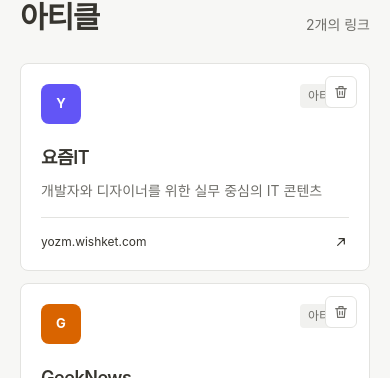
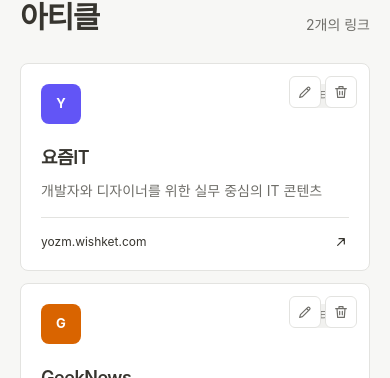
Before and after one commit to shin-kaku/onebite-link, a Next.js app: page /folder/articles in a window 390 px wide. Shown: the part 194-572 px from the top of the page. Built offline with nearby package versions, Linux system fonts and the light colour scheme.

Commit message:
링크 수정 기능 구현

```diff
--- a/app/folder/[folderId]/page.tsx
+++ b/app/folder/[folderId]/page.tsx
@@ -27,7 +27,7 @@
           <div className="mx-auto max-w-[720px]">
           <div className="mb-7 flex items-end justify-between">
             <div><p className="mb-2 text-xs font-semibold tracking-[0.1em] text-[var(--accent)]">폴더</p><h1 className="text-[30px] font-bold leading-[1.2] tracking-[-0.04em]"><FolderTitle folderId={folder.id} fallback={folder.name} /></h1></div>
-            <span className="text-[14px] text-[var(--text-sub)]"><BookmarkCount baseKeys={folderBookmarks.map((bookmark) => bookmark.url)} folderId={folder.id} /></span>
+            <span className="text-[14px] text-[var(--text-sub)]"><BookmarkCount folderId={folder.id} /></span>
           </div>
           <BookmarkGrid items={folderBookmarks} folderId={folder.id} />
           </div>
--- a/app/globals.css
+++ b/app/globals.css
@@ -26,7 +26,7 @@
 a { color: inherit; text-decoration: none; }
 button, input, select { font: inherit; }
 
-.nav-hover, .card-hover, .secondary-hover, .primary-hover, .external-hover, .delete-hover, .folder-action-button, .bookmark-delete-button {
+.nav-hover, .card-hover, .secondary-hover, .primary-hover, .external-hover, .delete-hover, .folder-action-button, .bookmark-action-button {
   transition: color .15s ease, background-color .15s ease, border-color .15s ease, transform .15s ease;
 }
 .nav-hover:not(.nav-active):hover, .secondary-hover:hover { background: var(--hover-bg); }
@@ -49,10 +49,12 @@
 .folder-row:focus-within .folder-count { opacity: 0; }
 .folder-action-button:hover { background: #e8e8e5; color: var(--text); }
 .folder-action-button:last-child:hover { background: var(--error-bg); color: var(--error); }
-.bookmark-delete-button { opacity: 0; pointer-events: none; }
-.bookmark-card:hover .bookmark-delete-button,
-.bookmark-card:focus-within .bookmark-delete-button { opacity: 1; pointer-events: auto; }
-.bookmark-delete-button:hover { border-color: var(--error); background: var(--error-bg); color: var(--error); }
+.bookmark-actions { display: flex; gap: 4px; opacity: 0; pointer-events: none; }
+.bookmark-action-button { display: grid; width: 32px; height: 32px; place-items: center; border: 1px solid var(--border); border-radius: 6px; background: var(--surface); color: var(--text-sub); cursor: pointer; }
+.bookmark-card:hover .bookmark-actions,
+.bookmark-card:focus-within .bookmark-actions { opacity: 1; pointer-events: auto; }
+.bookmark-action-button:hover { background: var(--hover-bg); color: var(--text); }
+.bookmark-action-button:last-child:hover { border-color: var(--error); background: var(--error-bg); color: var(--error); }
 
 .site-react { background: #087ea4; }
 .site-nextjs { background: #262626; }
@@ -64,7 +66,7 @@
 .site-arena { background: #245cff; }
 
 input::placeholder { color: var(--placeholder); }
-input:focus, select:focus {
+input:focus, select:focus, textarea:focus {
   border-color: var(--accent);
   outline: 3px solid color-mix(in srgb, var(--accent) 16%, transparent);
   outline-offset: 0;
@@ -75,5 +77,5 @@
   .mobile-scroll { overflow-x: auto; scrollbar-width: none; }
   .mobile-scroll::-webkit-scrollbar { display: none; }
   .folder-actions { opacity: 1; pointer-events: auto; }
-  .bookmark-delete-button { opacity: 1; pointer-events: auto; }
+  .bookmark-actions { opacity: 1; pointer-events: auto; }
 }
--- a/app/page.tsx
+++ b/app/page.tsx
@@ -2,7 +2,6 @@
 import { BookmarkGrid } from "@/components/BookmarkGrid";
 import { Sidebar } from "@/components/Sidebar";
 import { BookmarkCount } from "@/components/BookmarkCount";
-import { bookmarks } from "@/data/bookmarks";
 
 export default function Home() {
   return (
@@ -14,7 +13,7 @@
           <div className="mx-auto max-w-[720px]">
           <div className="mb-7 flex items-end justify-between">
             <div><p className="mb-2 text-xs font-semibold tracking-[0.1em] text-[var(--accent)]">내 컬렉션</p><h1 className="text-[30px] font-bold leading-[1.2] tracking-[-0.04em]">모든 링크</h1></div>
-            <span className="text-[14px] text-[var(--text-sub)]"><BookmarkCount baseKeys={bookmarks.map((bookmark) => bookmark.url)} /></span>
+            <span className="text-[14px] text-[var(--text-sub)]"><BookmarkCount /></span>
           </div>
           <BookmarkGrid />
           </div>
--- a/components/BookmarkCount.tsx
+++ b/components/BookmarkCount.tsx
@@ -1,10 +1,11 @@
 "use client";
 
 import { useFolders } from "./FolderProvider";
+import { bookmarks } from "@/data/bookmarks";
 
-export function BookmarkCount({ baseKeys, folderId }: { baseKeys: readonly string[]; folderId?: string }) {
-  const { savedBookmarks, deletedBookmarkKeys } = useFolders();
+export function BookmarkCount({ folderId }: { folderId?: string }) {
+  const { savedBookmarks, deletedBookmarkKeys, bookmarkOverrides } = useFolders();
   const addedCount = folderId ? savedBookmarks.filter((bookmark) => bookmark.folderId === folderId).length : savedBookmarks.length;
-  const baseCount = baseKeys.filter((key) => !deletedBookmarkKeys.includes(key)).length;
+  const baseCount = bookmarks.filter((bookmark) => !deletedBookmarkKeys.includes(bookmark.url) && (!folderId || (bookmarkOverrides[bookmark.url]?.folderId ?? bookmark.folderId) === folderId)).length;
   return <>{baseCount + addedCount}개의 링크</>;
 }
--- a/components/BookmarkGrid.tsx
+++ b/components/BookmarkGrid.tsx
@@ -1,6 +1,6 @@
 "use client";
 
-import { ArrowIcon, TrashIcon } from "./icons";
+import { ArrowIcon, PencilIcon, TrashIcon } from "./icons";
 import { bookmarks, folders } from "@/data/bookmarks";
 import { useFolders, type SavedBookmark } from "./FolderProvider";
 
@@ -12,18 +12,26 @@
 }
 
 function BookmarkCard({ bookmark }: { bookmark: BookmarkItem }) {
-  const { customFolders, renamedFolders, requestDeleteBookmark } = useFolders();
-  const defaultFolder = folders.find((item) => item.id === bookmark.folderId);
-  const customFolder = customFolders.find((item) => item.id === bookmark.folderId);
+  const { customFolders, renamedFolders, bookmarkOverrides, requestDeleteBookmark, requestEditBookmark } = useFolders();
+  const isSaved = isSavedBookmark(bookmark);
+  const key = isSaved ? bookmark.id : bookmark.url;
+  const override = isSaved ? undefined : bookmarkOverrides[key];
+  const title = override?.title ?? bookmark.title;
+  const description = override?.description ?? bookmark.description;
+  const folderId = override?.folderId ?? bookmark.folderId;
+  const defaultFolder = folders.find((item) => item.id === folderId);
+  const customFolder = customFolders.find((item) => item.id === folderId);
   const folderName = customFolder?.name ?? (defaultFolder ? renamedFolders[defaultFolder.id] ?? defaultFolder.name : "폴더 없음");
-  const isSaved = isSavedBookmark(bookmark);
   const href = /^https?:\/\//i.test(bookmark.url) ? bookmark.url : `https://${bookmark.url}`;
   const displayUrl = bookmark.url.replace(/^https?:\/\//i, "").replace(/\/$/, "");
   const iconClass = `site-${bookmark.title.toLowerCase().replace(".", "").replace("요즘it", "yozmit")}`;
 
   return (
     <article className="bookmark-card card-hover relative flex min-h-52 flex-col overflow-hidden rounded-lg border border-[var(--border)] bg-[var(--surface)]">
-      <button className="bookmark-delete-button absolute top-3 right-3 z-10 grid size-8 cursor-pointer place-items-center rounded-md border border-[var(--border)] bg-[var(--surface)] text-[var(--text-sub)]" type="button" aria-label={`${bookmark.title} 링크 삭제`} onClick={() => requestDeleteBookmark({ key: isSaved ? bookmark.id : bookmark.url, title: bookmark.title, isSaved })}><TrashIcon className="size-4"/></button>
+      <span className="bookmark-actions absolute top-3 right-3 z-10">
+        <button className="bookmark-action-button" type="button" aria-label={`${title} 링크 수정`} onClick={() => requestEditBookmark({ key, title, description, folderId, isSaved })}><PencilIcon className="size-4"/></button>
+        <button className="bookmark-action-button" type="button" aria-label={`${title} 링크 삭제`} onClick={() => requestDeleteBookmark({ key, title, isSaved })}><TrashIcon className="size-4"/></button>
+      </span>
       {isSaved && bookmark.thumbnail && (
         // eslint-disable-next-line @next/next/no-img-element
         <img className="h-44 w-full border-b border-[var(--border)] object-cover" src={bookmark.thumbnail} alt="" loading="lazy" referrerPolicy="no-referrer" />
@@ -32,10 +40,10 @@
         {isSaved ? (
           <>
             <div className="flex items-start justify-between gap-3">
-              <h2 className="min-w-0 flex-1 truncate text-lg font-semibold tracking-[-0.025em]">{bookmark.title}</h2>
+              <h2 className="min-w-0 flex-1 truncate text-lg font-semibold tracking-[-0.025em]">{title}</h2>
               <span className="shrink-0 rounded bg-[var(--hover-bg)] px-2 py-1 text-xs text-[var(--text-sub)]">{folderName}</span>
             </div>
-            <p className="mt-2 line-clamp-3 text-[14px] leading-relaxed text-[var(--text-sub)]">{bookmark.description}</p>
+            <p className="mt-2 line-clamp-3 text-[14px] leading-relaxed text-[var(--text-sub)]">{description}</p>
           </>
         ) : (
           <>
@@ -43,7 +51,7 @@
               <div className={`${iconClass} grid size-10 shrink-0 place-items-center rounded-lg text-[13px] font-bold text-white`}>{bookmark.initial}</div>
               <span className="truncate rounded bg-[var(--hover-bg)] px-2 py-1 text-xs text-[var(--text-sub)]">{folderName}</span>
             </div>
-            <div className="mt-5"><h2 className="line-clamp-2 text-lg font-semibold tracking-[-0.025em]">{bookmark.title}</h2><p className="mt-2 line-clamp-3 text-[14px] leading-relaxed text-[var(--text-sub)]">{bookmark.description}</p></div>
+            <div className="mt-5"><h2 className="line-clamp-2 text-lg font-semibold tracking-[-0.025em]">{title}</h2><p className="mt-2 line-clamp-3 text-[14px] leading-relaxed text-[var(--text-sub)]">{description}</p></div>
           </>
         )}
         <a className="external-hover mt-auto flex items-center justify-between gap-2 border-t border-[var(--border)] pt-4 text-xs text-[var(--text-sub)]" href={href} target="_blank" rel="noreferrer"><span className="truncate">{displayUrl}</span><ArrowIcon className="size-4 shrink-0" /></a>
@@ -53,9 +61,10 @@
 }
 
 export function BookmarkGrid({ items = bookmarks, folderId }: { items?: readonly DefaultBookmark[]; folderId?: string }) {
-  const { savedBookmarks, deletedBookmarkKeys } = useFolders();
+  const { savedBookmarks, deletedBookmarkKeys, bookmarkOverrides } = useFolders();
   const addedItems = folderId ? savedBookmarks.filter((bookmark) => bookmark.folderId === folderId) : savedBookmarks;
-  const visibleItems = items.filter((bookmark) => !deletedBookmarkKeys.includes(bookmark.url));
+  const sourceItems = folderId ? bookmarks.filter((bookmark) => (bookmarkOverrides[bookmark.url]?.folderId ?? bookmark.folderId) === folderId) : items;
+  const visibleItems = sourceItems.filter((bookmark) => !deletedBookmarkKeys.includes(bookmark.url));
   const allItems: BookmarkItem[] = [...visibleItems, ...addedItems];
 
   return <section className="grid grid-cols-1 gap-3 sm:grid-cols-2" id="all" aria-label="저장한 링크">{allItems.map((bookmark) => <BookmarkCard key={isSavedBookmark(bookmark) ? bookmark.id : bookmark.url} bookmark={bookmark}/>)}</section>;
--- a/components/FolderProvider.tsx
+++ b/components/FolderProvider.tsx
@@ -1,24 +1,28 @@
 "use client";
 
 import { createContext, useContext, useEffect, useRef, useState, useSyncExternalStore, type FormEvent, type ReactNode } from "react";
+import { folders } from "@/data/bookmarks";
 
 type CustomFolder = { id: string; name: string };
 export type SavedBookmark = { id: string; title: string; description: string; thumbnail: string | null; url: string; folderId: string };
 type FolderToDelete = CustomFolder & { isCustom: boolean };
 type FolderToEdit = FolderToDelete;
 type BookmarkToDelete = { key: string; title: string; isSaved: boolean };
-type FolderState = { customFolders: readonly CustomFolder[]; deletedFolderIds: readonly string[]; renamedFolders: Readonly<Record<string, string>>; savedBookmarks: readonly SavedBookmark[]; deletedBookmarkKeys: readonly string[] };
+export type BookmarkOverride = { title: string; description: string; folderId: string };
+type BookmarkToEdit = BookmarkOverride & { key: string; isSaved: boolean };
+type FolderState = { customFolders: readonly CustomFolder[]; deletedFolderIds: readonly string[]; renamedFolders: Readonly<Record<string, string>>; savedBookmarks: readonly SavedBookmark[]; deletedBookmarkKeys: readonly string[]; bookmarkOverrides: Readonly<Record<string, BookmarkOverride>> };
 type FolderContextValue = FolderState & {
   openFolderModal: () => void;
   requestDeleteFolder: (folder: FolderToDelete) => void;
   requestEditFolder: (folder: FolderToEdit) => void;
   addBookmark: (bookmark: Omit<SavedBookmark, "id">) => void;
   requestDeleteBookmark: (bookmark: BookmarkToDelete) => void;
+  requestEditBookmark: (bookmark: BookmarkToEdit) => void;
 };
 
 const STORAGE_KEY = "onebite-custom-folders";
 const CHANGE_EVENT = "onebite-folders-changed";
-const EMPTY_STATE: FolderState = { customFolders: [], deletedFolderIds: [], renamedFolders: {}, savedBookmarks: [], deletedBookmarkKeys: [] };
+const EMPTY_STATE: FolderState = { customFolders: [], deletedFolderIds: [], renamedFolders: {}, savedBookmarks: [], deletedBookmarkKeys: [], bookmarkOverrides: {} };
 const FolderContext = createContext<FolderContextValue | null>(null);
 
 let cachedRaw: string | null = null;
@@ -32,13 +36,14 @@
   try {
     const parsed = raw ? JSON.parse(raw) : EMPTY_STATE;
     cachedState = Array.isArray(parsed)
-      ? { customFolders: parsed, deletedFolderIds: [], renamedFolders: {}, savedBookmarks: [], deletedBookmarkKeys: [] }
+      ? { customFolders: parsed, deletedFolderIds: [], renamedFolders: {}, savedBookmarks: [], deletedBookmarkKeys: [], bookmarkOverrides: {} }
       : {
           customFolders: Array.isArray(parsed.customFolders) ? parsed.customFolders : [],
           deletedFolderIds: Array.isArray(parsed.deletedFolderIds) ? parsed.deletedFolderIds : [],
           renamedFolders: parsed.renamedFolders && typeof parsed.renamedFolders === "object" ? parsed.renamedFolders : {},
           savedBookmarks: Array.isArray(parsed.savedBookmarks) ? parsed.savedBookmarks : [],
           deletedBookmarkKeys: Array.isArray(parsed.deletedBookmarkKeys) ? parsed.deletedBookmarkKeys : [],
+          bookmarkOverrides: parsed.bookmarkOverrides && typeof parsed.bookmarkOverrides === "object" ? parsed.bookmarkOverrides : {},
         };
   } catch {
     cachedState = EMPTY_STATE;
@@ -66,22 +71,24 @@
   const [deleteTarget, setDeleteTarget] = useState<FolderToDelete | null>(null);
   const [editTarget, setEditTarget] = useState<FolderToEdit | null>(null);
   const [bookmarkDeleteTarget, setBookmarkDeleteTarget] = useState<BookmarkToDelete | null>(null);
+  const [bookmarkEditTarget, setBookmarkEditTarget] = useState<BookmarkToEdit | null>(null);
   const inputRef = useRef<HTMLInputElement>(null);
 
   useEffect(() => {
-    if (!isCreateOpen && !deleteTarget && !editTarget && !bookmarkDeleteTarget) return;
-    if (isCreateOpen || editTarget) inputRef.current?.focus();
+    if (!isCreateOpen && !deleteTarget && !editTarget && !bookmarkDeleteTarget && !bookmarkEditTarget) return;
+    if (isCreateOpen || editTarget || bookmarkEditTarget) inputRef.current?.focus();
     const closeOnEscape = (event: KeyboardEvent) => {
       if (event.key === "Escape") {
         setIsCreateOpen(false);
         setDeleteTarget(null);
         setEditTarget(null);
         setBookmarkDeleteTarget(null);
+        setBookmarkEditTarget(null);
       }
     };
     window.addEventListener("keydown", closeOnEscape);
     return () => window.removeEventListener("keydown", closeOnEscape);
-  }, [isCreateOpen, deleteTarget, editTarget, bookmarkDeleteTarget]);
+  }, [isCreateOpen, deleteTarget, editTarget, bookmarkDeleteTarget, bookmarkEditTarget]);
 
   function addFolder(event: FormEvent<HTMLFormElement>) {
     event.preventDefault();
@@ -127,13 +134,30 @@
     setBookmarkDeleteTarget(null);
   }
 
+  function editBookmark(event: FormEvent<HTMLFormElement>) {
+    event.preventDefault();
+    if (!bookmarkEditTarget) return;
+    const form = new FormData(event.currentTarget);
+    const updated: BookmarkOverride = {
+      folderId: String(form.get("folder")),
+      title: String(form.get("title") ?? "").trim(),
+      description: String(form.get("description") ?? "").trim(),
+    };
+    if (!updated.folderId || !updated.title || !updated.description) return;
+    saveState(bookmarkEditTarget.isSaved
+      ? { ...folderState, savedBookmarks: folderState.savedBookmarks.map((bookmark) => bookmark.id === bookmarkEditTarget.key ? { ...bookmark, ...updated } : bookmark) }
+      : { ...folderState, bookmarkOverrides: { ...folderState.bookmarkOverrides, [bookmarkEditTarget.key]: updated } });
+    setBookmarkEditTarget(null);
+  }
+
   const closeCreateModal = () => setIsCreateOpen(false);
   const closeDeleteModal = () => setDeleteTarget(null);
   const closeEditModal = () => setEditTarget(null);
   const closeBookmarkDeleteModal = () => setBookmarkDeleteTarget(null);
+  const closeBookmarkEditModal = () => setBookmarkEditTarget(null);
 
   return (
-    <FolderContext.Provider value={{ ...folderState, openFolderModal: () => setIsCreateOpen(true), requestDeleteFolder: setDeleteTarget, requestEditFolder: setEditTarget, addBookmark, requestDeleteBookmark: setBookmarkDeleteTarget }}>
+    <FolderContext.Provider value={{ ...folderState, openFolderModal: () => setIsCreateOpen(true), requestDeleteFolder: setDeleteTarget, requestEditFolder: setEditTarget, addBookmark, requestDeleteBookmark: setBookmarkDeleteTarget, requestEditBookmark: setBookmarkEditTarget }}>
       {children}
       {isCreateOpen && (
         <div className="fixed inset-0 z-50 grid place-items-center bg-[rgba(55,53,47,0.32)] px-5" role="presentation" onMouseDown={(event) => { if (event.target === event.currentTarget) closeCreateModal(); }}>
@@ -203,6 +227,22 @@
           </section>
         </div>
       )}
+      {bookmarkEditTarget && (
+        <div className="fixed inset-0 z-50 grid place-items-center bg-[rgba(55,53,47,0.32)] px-5" role="presentation" onMouseDown={(event) => { if (event.target === event.currentTarget) closeBookmarkEditModal(); }}>
+          <section className="w-full max-w-md rounded-lg border border-[var(--border)] bg-[var(--surface)] p-6" role="dialog" aria-modal="true" aria-labelledby="edit-bookmark-title">
+            <div className="mb-6">
+              <p className="mb-2 text-xs font-semibold tracking-[0.1em] text-[var(--accent)]">링크 수정</p>
+              <h2 className="text-xl font-semibold leading-[1.3] tracking-[-0.025em]" id="edit-bookmark-title">링크 정보 수정하기</h2>
+            </div>
+            <form className="grid gap-4" onSubmit={editBookmark}>
+              <div className="grid gap-2"><label className="text-[14px] font-semibold" htmlFor="edit-bookmark-folder">폴더</label><select className="h-11 w-full rounded-md border border-[var(--border)] bg-[var(--background)] px-3 text-base" id="edit-bookmark-folder" name="folder" defaultValue={bookmarkEditTarget.folderId} required>{folders.filter((folder) => !folderState.deletedFolderIds.includes(folder.id)).map((folder) => <option key={folder.id} value={folder.id}>{folderState.renamedFolders[folder.id] ?? folder.name}</option>)}{folderState.customFolders.map((folder) => <option key={folder.id} value={folder.id}>{folder.name}</option>)}</select></div>
+              <div className="grid gap-2"><label className="text-[14px] font-semibold" htmlFor="edit-bookmark-name">제목</label><input ref={inputRef} className="h-11 w-full rounded-md border border-[var(--border)] bg-[var(--background)] px-3 text-base" id="edit-bookmark-name" name="title" defaultValue={bookmarkEditTarget.title} maxLength={120} required /></div>
+              <div className="grid gap-2"><label className="text-[14px] font-semibold" htmlFor="edit-bookmark-description">설명</label><textarea className="min-h-28 w-full resize-y rounded-md border border-[var(--border)] bg-[var(--background)] px-3 py-2 text-base leading-relaxed outline-none focus:border-[var(--accent)]" id="edit-bookmark-description" name="description" defaultValue={bookmarkEditTarget.description} maxLength={300} required /></div>
+              <div className="mt-2 flex justify-end gap-2"><button className="secondary-hover h-10 cursor-pointer rounded-md border border-[var(--border)] px-4 text-[14px] font-semibold" type="button" onClick={closeBookmarkEditModal}>취소</button><button className="primary-hover h-10 cursor-pointer rounded-md bg-[var(--accent)] px-4 text-[14px] font-semibold text-white" type="submit">저장</button></div>
+            </form>
+          </section>
+        </div>
+      )}
     </FolderContext.Provider>
   );
 }
--- a/components/Sidebar.tsx
+++ b/components/Sidebar.tsx
@@ -6,7 +6,7 @@
 import { useFolders } from "./FolderProvider";
 
 export function Sidebar({ active = true, activeFolderId }: { active?: boolean; activeFolderId?: FolderId }) {
-  const { customFolders, deletedFolderIds, renamedFolders, savedBookmarks, deletedBookmarkKeys, openFolderModal, requestDeleteFolder, requestEditFolder } = useFolders();
+  const { customFolders, deletedFolderIds, renamedFolders, savedBookmarks, deletedBookmarkKeys, bookmarkOverrides, openFolderModal, requestDeleteFolder, requestEditFolder } = useFolders();
   const visibleFolders = folders.filter((folder) => !deletedFolderIds.includes(folder.id));
 
   return (
@@ -17,12 +17,12 @@
         </Link>
         <div className="mt-7 mb-2 hidden items-center justify-between px-3 text-[11px] font-semibold tracking-[0.08em] text-[var(--text-sub)] md:flex"><span>폴더</span><button className="secondary-hover grid size-6 cursor-pointer place-items-center rounded text-base" type="button" aria-label="새 폴더 추가" onClick={openFolderModal}>+</button></div>
         <ul className="flex gap-1.5 md:grid">{visibleFolders.map((folder) => {
-          const count = bookmarks.filter((bookmark) => bookmark.folderId === folder.id && !deletedBookmarkKeys.includes(bookmark.url)).length + savedBookmarks.filter((bookmark) => bookmark.folderId === folder.id).length;
+          const count = bookmarks.filter((bookmark) => (bookmarkOverrides[bookmark.url]?.folderId ?? bookmark.folderId) === folder.id && !deletedBookmarkKeys.includes(bookmark.url)).length + savedBookmarks.filter((bookmark) => bookmark.folderId === folder.id).length;
           const isActive = activeFolderId === folder.id;
           const name = renamedFolders[folder.id] ?? folder.name;
           return <li className="folder-row relative" key={folder.id}><Link className={`nav-hover flex h-10 items-center gap-2.5 rounded-md px-3 pr-[72px] text-[14px] font-medium ${isActive ? "nav-active" : "text-[var(--text-sub)]"}`} href={`/folder/${folder.id}`} aria-current={isActive ? "page" : undefined}><FolderIcon className="size-[18px]"/><span>{name}</span><span className="folder-count ml-auto hidden text-xs opacity-60 md:inline">{count}</span></Link><span className="folder-actions absolute top-1/2 right-2 -translate-y-1/2"><button className="folder-action-button" type="button" aria-label={`${name} 폴더 수정`} onClick={() => requestEditFolder({ id: folder.id, name, isCustom: false })}><PencilIcon className="size-4"/></button><button className="folder-action-button" type="button" aria-label={`${name} 폴더 삭제`} onClick={() => requestDeleteFolder({ id: folder.id, name, isCustom: false })}><TrashIcon className="size-4"/></button></span></li>;
         })}
-          {customFolders.map((folder) => <li className="folder-row relative" key={folder.id}><Link className="nav-hover flex h-10 items-center gap-2.5 rounded-md px-3 pr-[72px] text-[14px] font-medium text-[var(--text-sub)]" href={`/#folder-${folder.id}`}><FolderIcon className="size-[18px]"/><span>{folder.name}</span><span className="folder-count ml-auto hidden text-xs opacity-60 md:inline">{savedBookmarks.filter((bookmark) => bookmark.folderId === folder.id).length}</span></Link><span className="folder-actions absolute top-1/2 right-2 -translate-y-1/2"><button className="folder-action-button" type="button" aria-label={`${folder.name} 폴더 수정`} onClick={() => requestEditFolder({ ...folder, isCustom: true })}><PencilIcon className="size-4"/></button><button className="folder-action-button" type="button" aria-label={`${folder.name} 폴더 삭제`} onClick={() => requestDeleteFolder({ ...folder, isCustom: true })}><TrashIcon className="size-4"/></button></span></li>)}
+          {customFolders.map((folder) => <li className="folder-row relative" key={folder.id}><Link className="nav-hover flex h-10 items-center gap-2.5 rounded-md px-3 pr-[72px] text-[14px] font-medium text-[var(--text-sub)]" href={`/#folder-${folder.id}`}><FolderIcon className="size-[18px]"/><span>{folder.name}</span><span className="folder-count ml-auto hidden text-xs opacity-60 md:inline">{savedBookmarks.filter((bookmark) => bookmark.folderId === folder.id).length + bookmarks.filter((bookmark) => bookmarkOverrides[bookmark.url]?.folderId === folder.id && !deletedBookmarkKeys.includes(bookmark.url)).length}</span></Link><span className="folder-actions absolute top-1/2 right-2 -translate-y-1/2"><button className="folder-action-button" type="button" aria-label={`${folder.name} 폴더 수정`} onClick={() => requestEditFolder({ ...folder, isCustom: true })}><PencilIcon className="size-4"/></button><button className="folder-action-button" type="button" aria-label={`${folder.name} 폴더 삭제`} onClick={() => requestDeleteFolder({ ...folder, isCustom: true })}><TrashIcon className="size-4"/></button></span></li>)}
         </ul>
       </nav>
       <div className="hidden rounded-lg border border-[var(--border)] bg-[var(--surface)] p-4 md:block"><span className="text-[11px] font-semibold text-[var(--accent)]">TIP</span><p className="mt-2 text-xs leading-relaxed text-[var(--text-sub)]">링크를 폴더로 정리하면<br/>나중에 더 쉽게 찾을 수 있어요.</p></div>
```
Also changed, not shown: prompt/prompt_9.md (added, +5 -0 lines).
